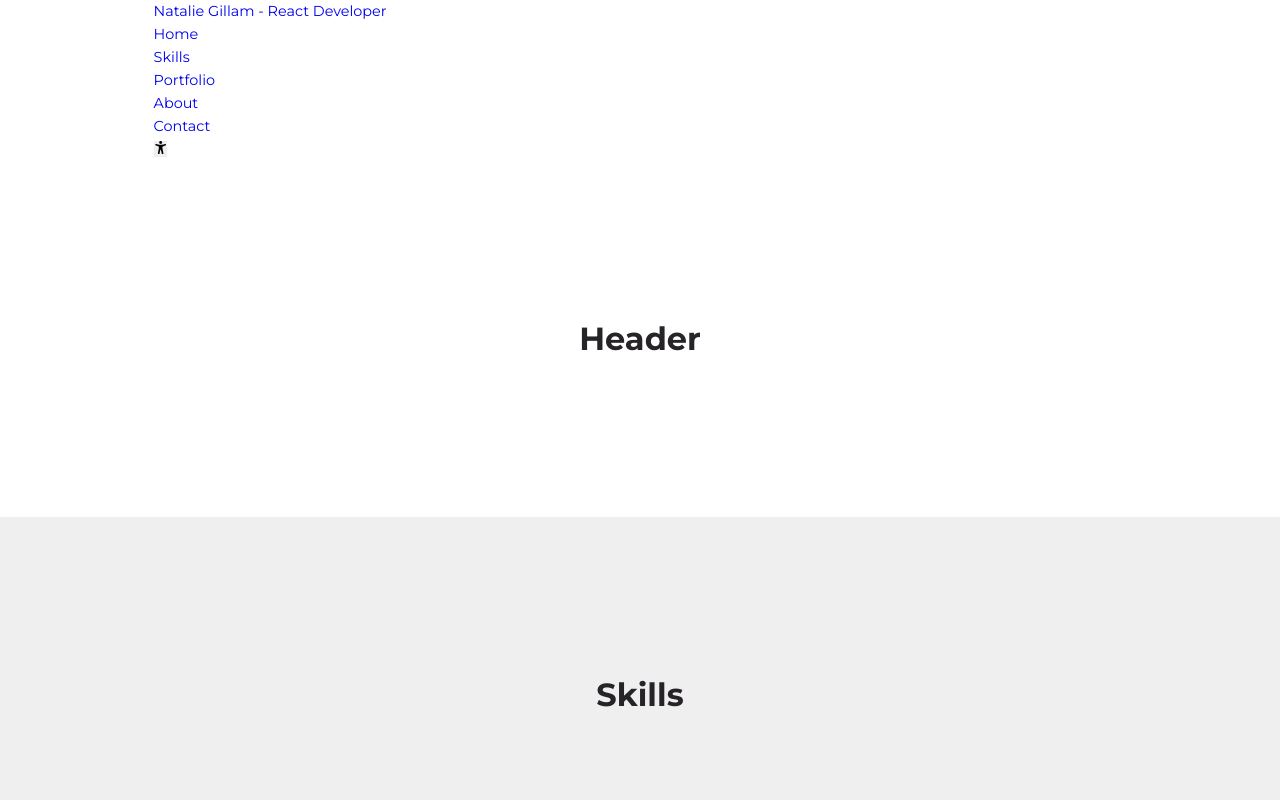
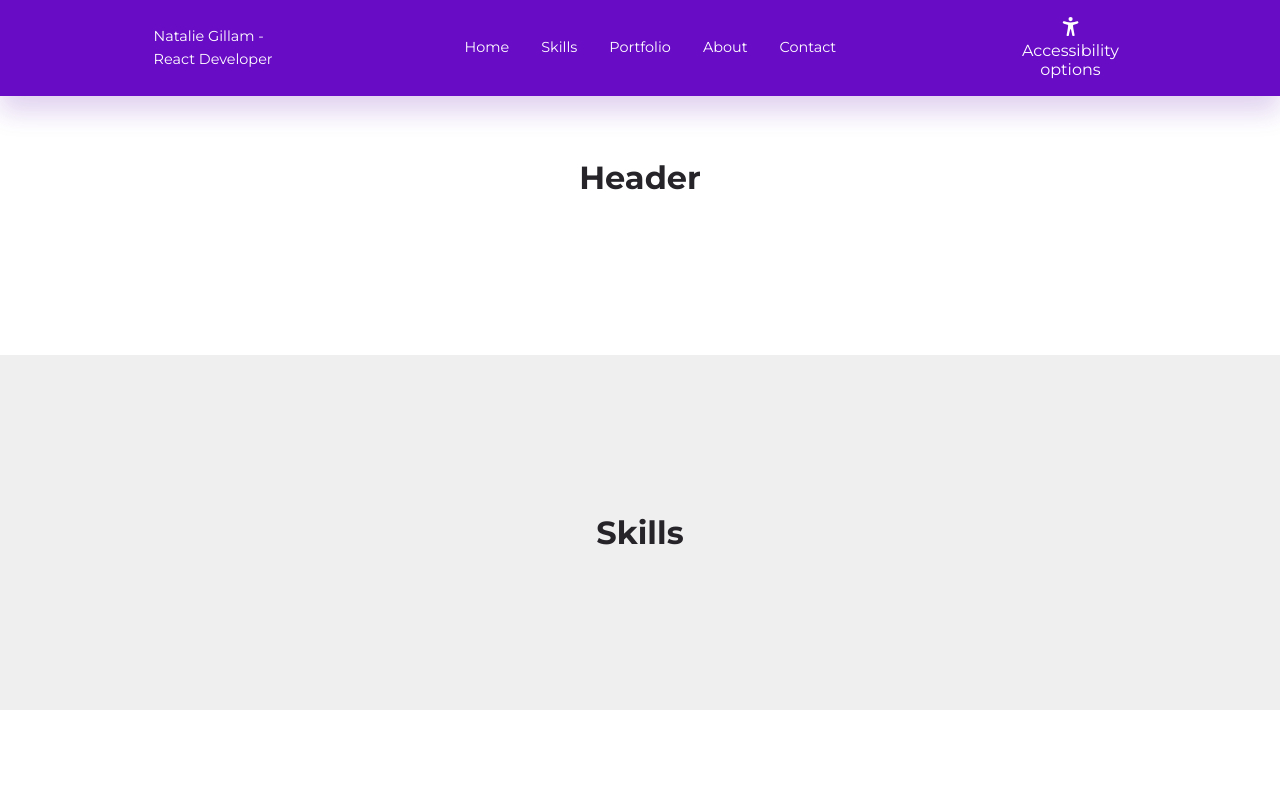
Before and after one commit to Nadia982/portfolio-2023-06-01, a React (Create React App) app: page / in a window 1280 px wide. Shown: the top 800 px of the page. Built offline with nearby package versions, Linux system fonts and the light colour scheme; the HTML template or start-up script is replaced by a standard one.

Commit message:
styled navbar

```diff
--- a/src/index.css
+++ b/src/index.css
@@ -76,7 +76,7 @@ section > p {
 
 /* GENERAL SECTION STYLES */
 a {
-  /* color: var(--color-white); */
+  color: var(--color-white);
   transition: var(--transition);
 }
 
--- a/src/sections/navbar/Navbar.css
+++ b/src/sections/navbar/Navbar.css
@@ -0,0 +1,51 @@
+nav {
+    width: 100vw;
+    min-height: 6rem;
+    display: grid;
+    place-items: center;
+    background: var(--color-primary);
+    position: fixed;
+    top: 0;
+    left: 0;
+    z-index: 9;
+    box-shadow: 0 1rem 1.5rem hsla(var(--primary-hue), 68%, 42%, 20%);
+    transition: var(--transition);
+}
+
+.nav__container {
+    display: flex;
+    justify-content: space-between;
+    align-items: center;
+}
+
+.nav__logo {
+    width: 8.3rem;
+}
+
+.nav__menu {
+    display: flex;
+    gap: 2rem;
+}
+
+#accessibility__options{
+    background: transparent;
+    color: white;
+    font-size: 1.2rem;
+    cursor: pointer;
+    max-width: 7rem;
+    min-width: 1rem;
+    text-align: center;
+    margin-right: 0;
+}
+
+#accessibility__options p {
+    font-size: 1rem;
+    font-family: Montserrat, sans-serif;
+}
+
+/* Hide nav menu on tablets and phones */
+@media screen and (max-width: 960px) {
+.nav__menu {
+    display: none;
+}
+}
--- a/src/sections/navbar/Navbar.jsx
+++ b/src/sections/navbar/Navbar.jsx
@@ -12,7 +12,7 @@ const Navbar = () => {
       <ul className='nav__menu'>
         {data.map(item=><li key={item.id}><a href={item.link}>{item.title}</a></li>)}
       </ul>
-      <button id="accessibility-options"><IoAccessibility/> </button>
+      <button id="accessibility__options"><IoAccessibility/><p>Accessibility options</p> </button>
       </div>
     </nav>
   )
```
